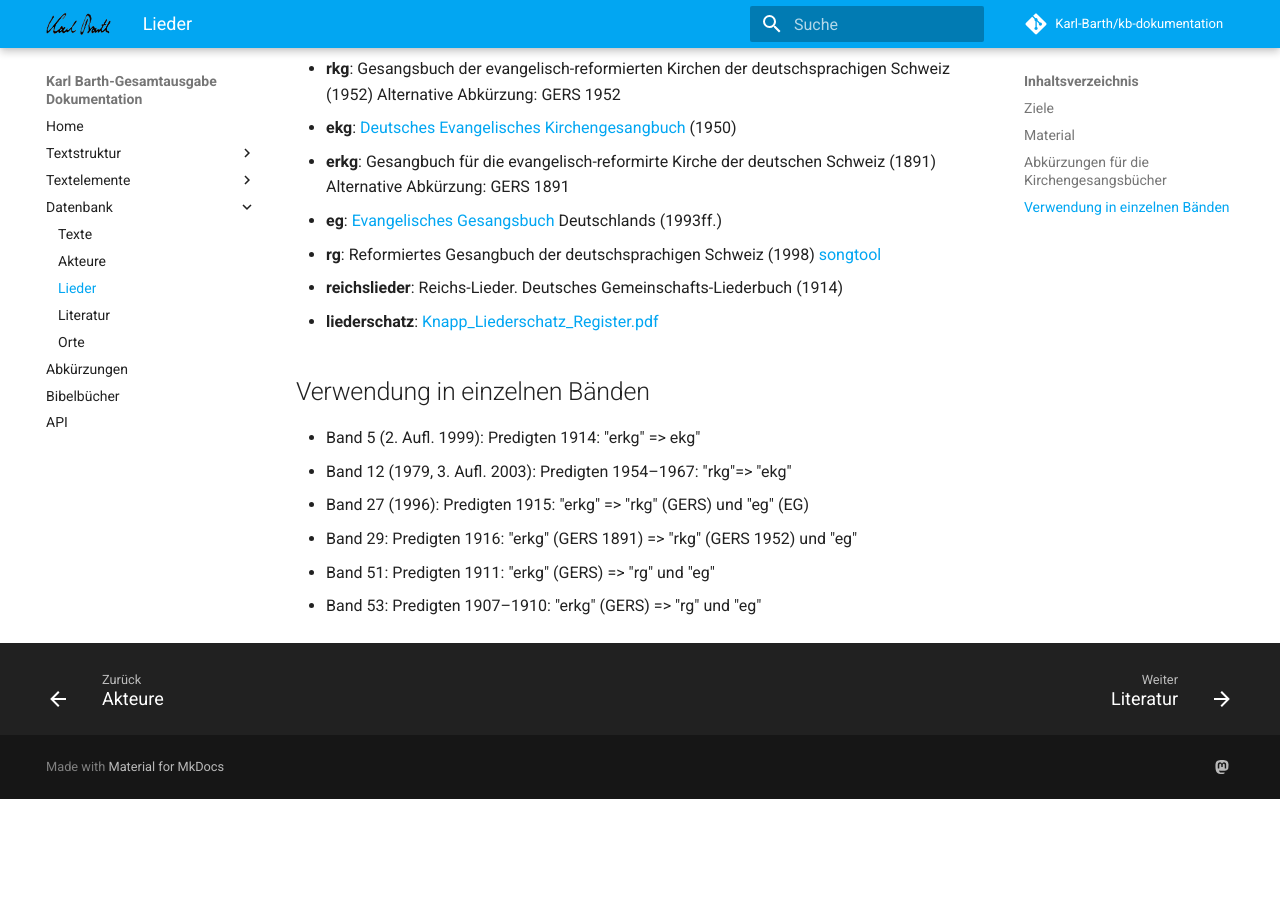
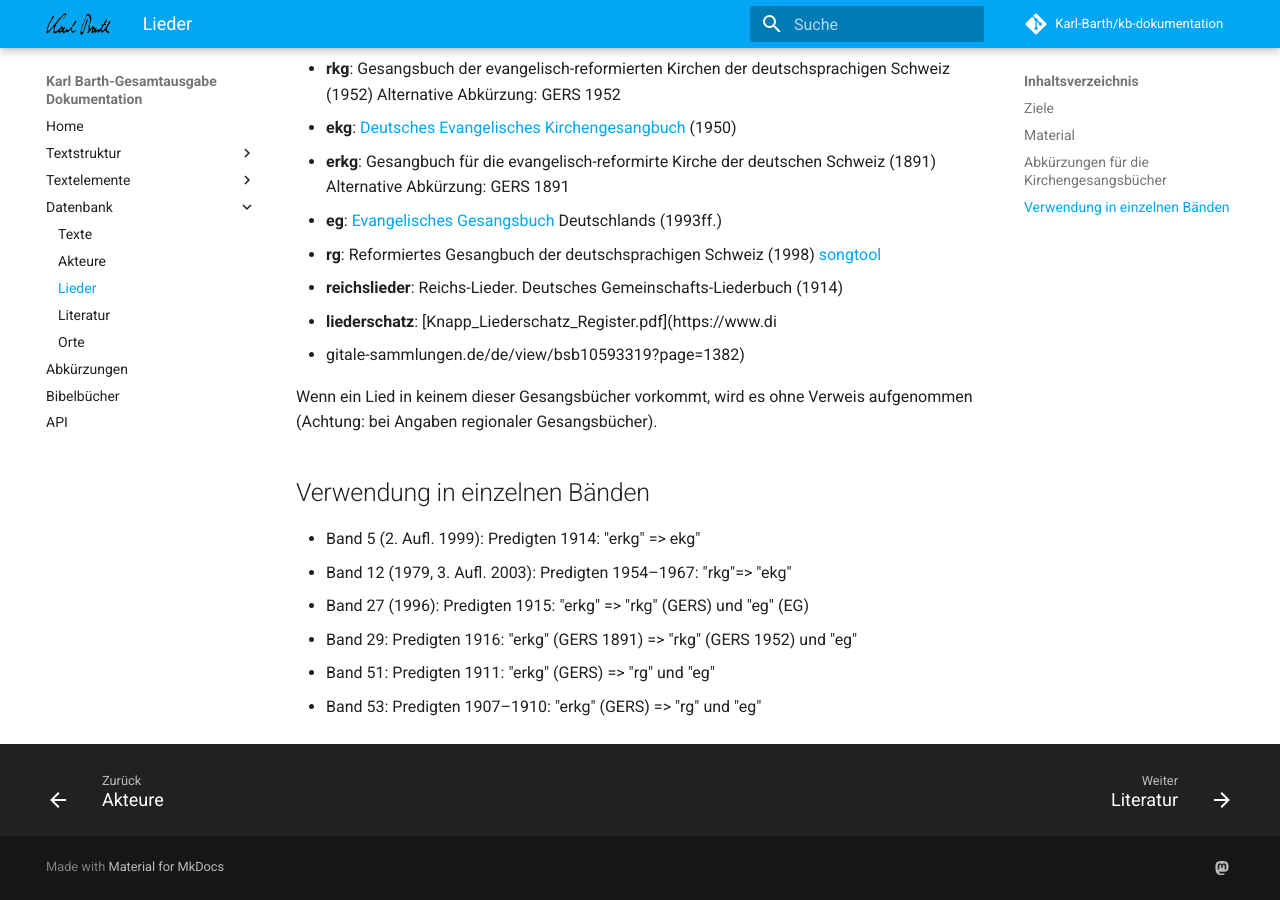
Before and after one commit to Karl-Barth/kb-dokumentation, an MkDocs documentation site: the page built from docs/datenbank/lieder.md, in a window 1280 px wide and 900 px high, scrolled down 635 px. Built offline with MkDocs 1.6.1 and Material for MkDocs 9.7.7, drawn with Linux system fonts in a browser that asks for light colours; comment, search, counter and statistics services are not loaded; before the commit the page ends 1434 px from its top, so only the background shows below that.

Commit message:
Update lieder.md

```diff
--- a/docs/datenbank/lieder.md
+++ b/docs/datenbank/lieder.md
@@ -20,7 +20,10 @@
 - __eg__: [Evangelisches Gesangsbuch](https://de.wikipedia.org/wiki/Evangelisches_Gesangbuch) Deutschlands (1993ff.)
 - __rg__: Reformiertes Gesangbuch der deutschsprachigen Schweiz (1998) [songtool](https://songtool.gottesdienst-ref.ch)
 - __reichslieder__: Reichs-Lieder. Deutsches Gemeinschafts-Liederbuch (1914)
-- __liederschatz__: [Knapp_Liederschatz_Register.pdf](https://www.digitale-sammlungen.de/de/view/bsb10593319?page=1382)
+- __liederschatz__: [Knapp_Liederschatz_Register.pdf](https://www.di
+- gitale-sammlungen.de/de/view/bsb10593319?page=1382)
+
+Wenn ein Lied in keinem dieser Gesangsbücher vorkommt, wird es ohne Verweis aufgenommen (Achtung: bei Angaben regionaler Gesangsbücher).
 
 ## Verwendung in einzelnen Bänden
 
```
